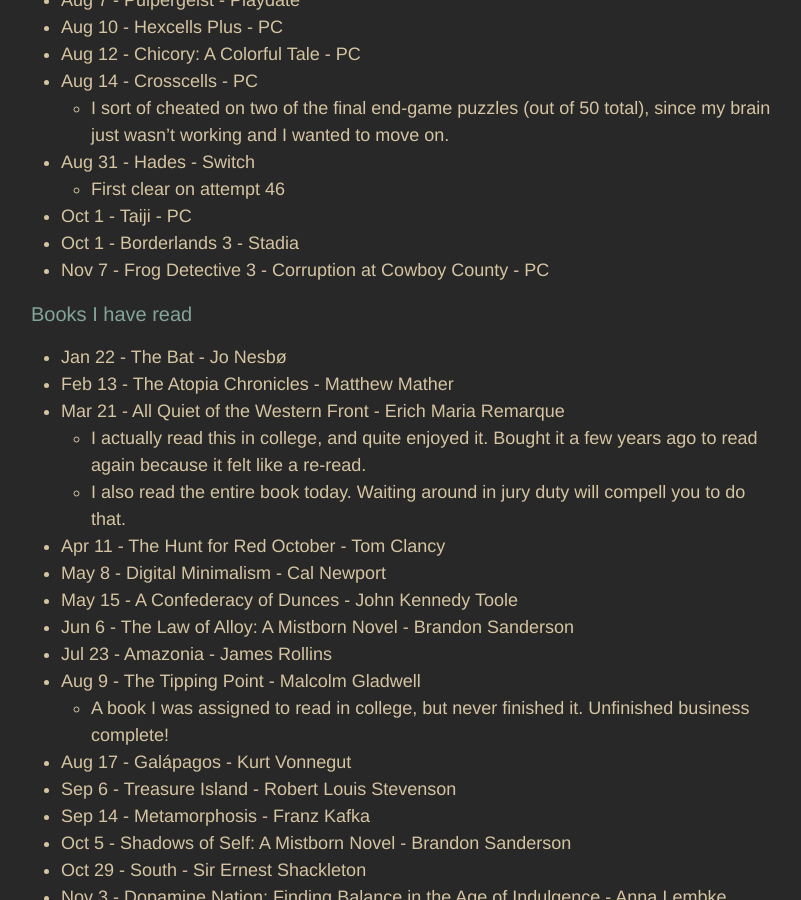
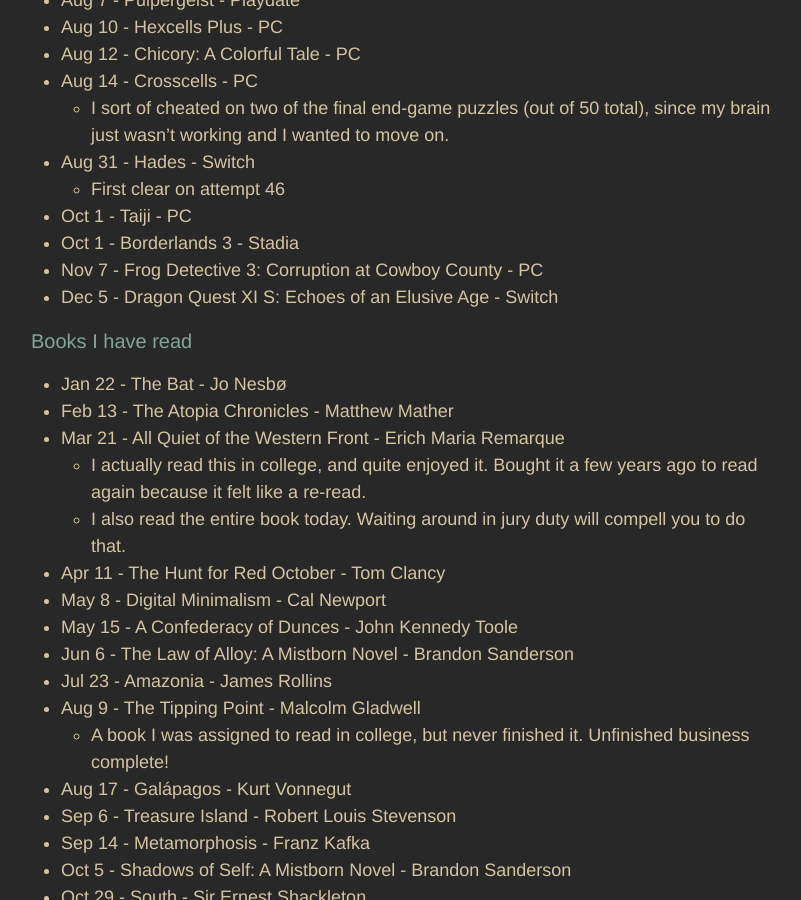
Before and after one commit to adkinsrs/sadkins_site, a Jekyll site: the page built from misc.md, in a window 1280 px wide and 900 px high, scrolled down 1220 px. Shown: the whole window, without its empty margins (239-1040 px from the left). Built offline with Jekyll 4.4.1, drawn with Linux system fonts in a browser that asks for light colours.

Commit message:
beat a game

```diff
--- a/misc.md
+++ b/misc.md
@@ -49,7 +49,8 @@
   * First clear on attempt 46
 * Oct 1 - Taiji - PC
 * Oct 1 - Borderlands 3 - Stadia
-* Nov 7 - Frog Detective 3 - Corruption at Cowboy County - PC
+* Nov 7 - Frog Detective 3: Corruption at Cowboy County - PC
+* Dec 5 - Dragon Quest XI S: Echoes of an Elusive Age - Switch
 
 ### Books I have read
 
```
